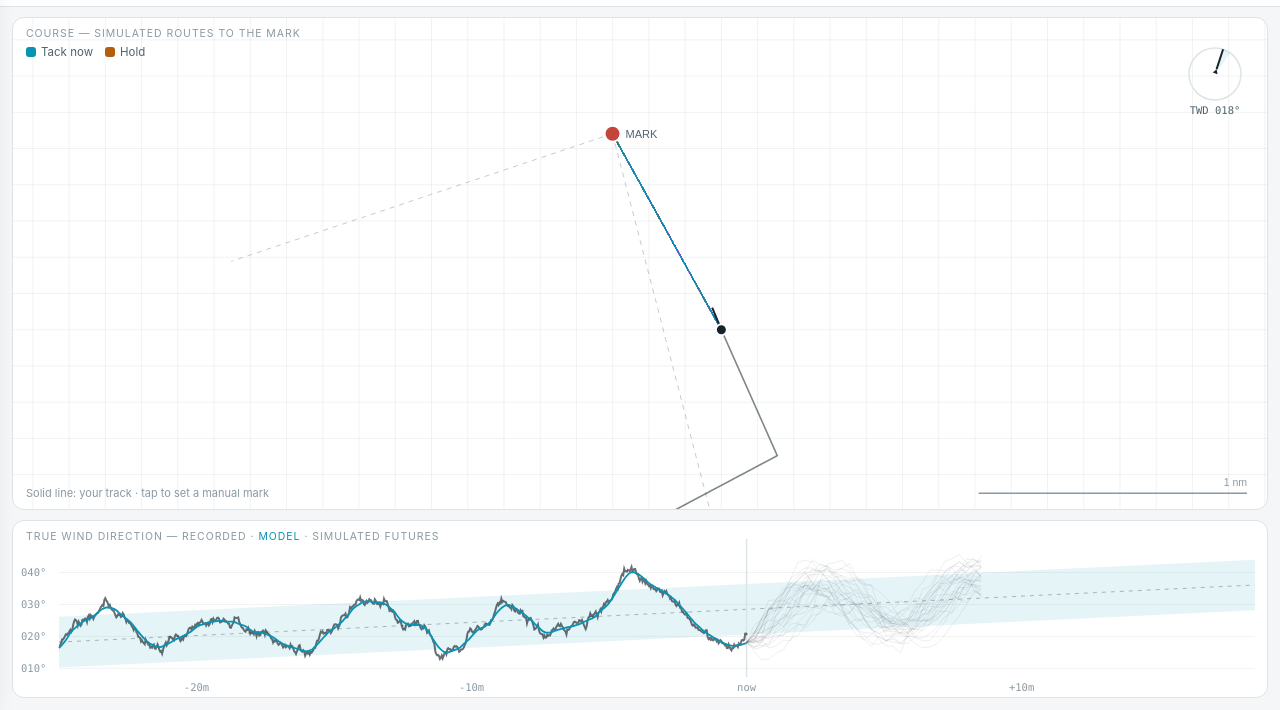
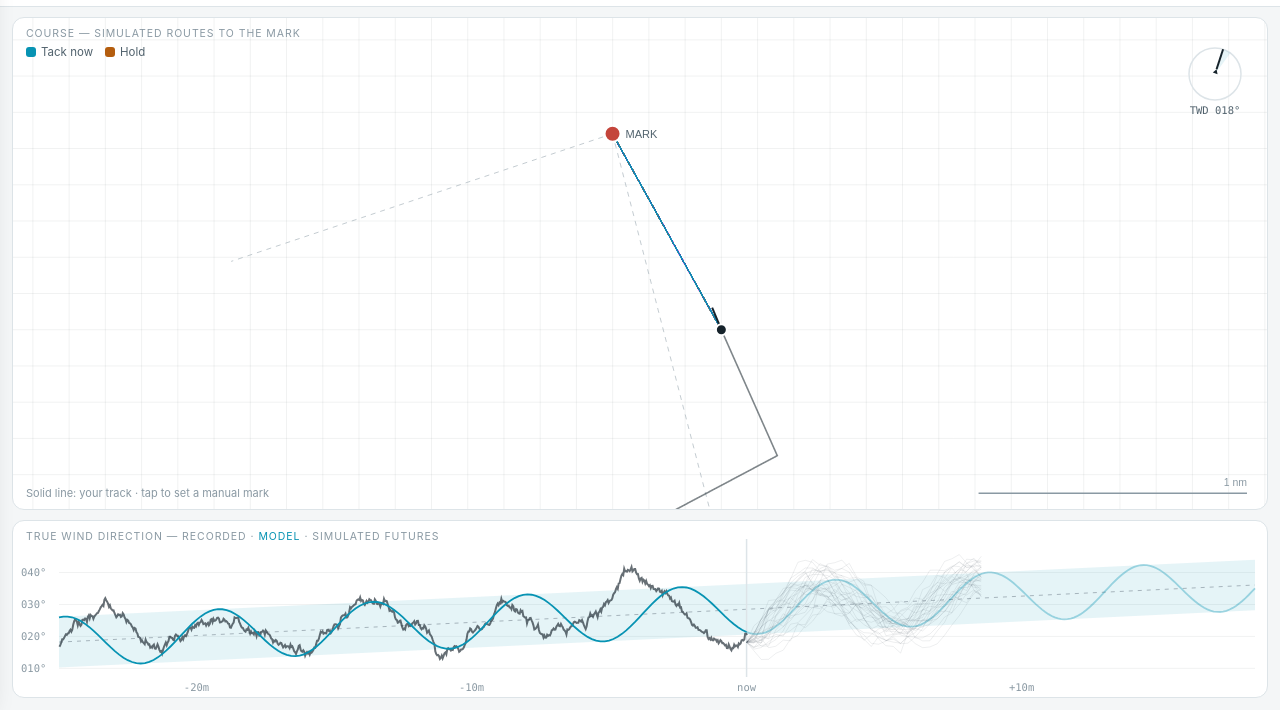
Before and after one commit to gradymorgan/tack-now, a website: page public/index.html in a window 1280 px wide. Shown: the part 90-800 px from the top of the page. Drawn offline with Linux system fonts and the light colour scheme; no server answers.

Commit message:
Replace smoothed-wind overlay with the fitted model projection
The teal line is now the model's sinusoid — amplitude/period/trend from
the fit, phase by least squares against the recorded residuals — solid
over the past, faded where it extrapolates forward. Reads as the
breeze's rhythm: when the next header/lift is due if the oscillation
holds its beat.

Co-Authored-By: Claude Fable 5 <noreply@anthropic.com>
Claude-Session: https://claude.ai/code/session_01CVnHvrXJj6fyZ1D6HTCPdn

```diff
--- a/public/index.html
+++ b/public/index.html
@@ -422,13 +422,26 @@ function fitWind(hist, windowMin, tauDefault) {
   }
   const tail = v.slice(-8);
   const cur = tail.reduce((a, b) => a + b) / tail.length;
-  // smoothed wind (trend + slow residual, fast noise removed) for the chart overlay
-  const step = Math.max(1, Math.floor(n / 240));
-  const smoothPts = [];
-  for (let i = 0; i < n; i += step) smoothPts.push([t[i] * 60, mv + trend * (t[i] - mt) + smooth[i]]);  // [sec, deg]
+  // oscillation phase by least squares: regress residuals on sin/cos at the
+  // detected period, so the drawn model wave lines up with the recorded swings
+  const w = 2 * Math.PI / period;
+  let Sss = 0, Scc = 0, Ssc = 0, Srs = 0, Src = 0;
+  for (let i = 0; i < n; i++) {
+    const ts = t[i] * 60;
+    const si = Math.sin(w * ts), ci = Math.cos(w * ts);
+    Sss += si * si; Scc += ci * ci; Ssc += si * ci;
+    Srs += resid[i] * si; Src += resid[i] * ci;
+  }
+  const det = Sss * Scc - Ssc * Ssc;
+  let phase = 0;
+  if (Math.abs(det) > 1e-9) {
+    const a = (Srs * Scc - Src * Ssc) / det;   // coefficient on sin
+    const b = (Src * Sss - Srs * Ssc) / det;   // coefficient on cos
+    phase = Math.atan2(b, a);                  // a·sin + b·cos = A·sin(ωt + φ)
+  }
   return {
     cur: norm360(cur), mean: norm360(cur + normAng(meanNow - cur)),
-    trend, amp, period, sigma, tau: tauDefault, smoothPts,
+    trend, amp, period, sigma, tau: tauDefault, phase,
     windowUsed: Math.round((t[n - 1] - t[0])), samples: n, source: "fit",
   };
 }
@@ -888,19 +901,25 @@ function drawStrip() {
     past.forEach((p, i) => i ? ctx.lineTo(X(p[0]), Y(p[1])) : ctx.moveTo(X(p[0]), Y(p[1])));
     ctx.stroke(); ctx.globalAlpha = 1;
   }
-  // smoothed wind (what the fit extracted) over the raw trace, re-anchored in
-  // case the fit unwrapped into a different 360° branch than the raw drawing
-  if (fit && fit.smoothPts && fit.smoothPts.length > 1) {
-    const off = 360 * Math.round((fit.smoothPts[fit.smoothPts.length - 1][1] - P.cur) / 360);
+  // model projection: the fitted sinusoid (LS phase, model amp/period/trend),
+  // solid over the recorded past, faded where it extrapolates into the future
+  if (P.amp > 0.3) {
+    const phase = (fit && fit.phase != null && (!settings || !settings.windOverride || !settings.windOverride.enabled))
+      ? fit.phase
+      : Math.asin(clamp((P.cur - P.mean) / Math.max(0.31, P.amp), -1, 1));  // fallback: anchor at now
+    const wv = 2 * Math.PI / P.period;
+    const proj = t => trendAt(t) + P.amp * Math.sin(wv * t + phase);
     ctx.strokeStyle = css("--tack"); ctx.lineWidth = 1.8;
-    ctx.beginPath();
-    let started = false;
-    for (const [ts, v] of fit.smoothPts) {
-      if (ts < T0) continue;
-      if (!started) { ctx.moveTo(X(ts), Y(v - off)); started = true; }
-      else ctx.lineTo(X(ts), Y(v - off));
+    for (const [ta, tb, alpha] of [[T0, 0, 1], [0, T1, 0.35]]) {
+      ctx.globalAlpha = alpha;
+      ctx.beginPath();
+      const stepT = (tb - ta) / 160;
+      for (let tt = ta; tt <= tb; tt += stepT) {
+        if (tt === ta) ctx.moveTo(X(tt), Y(proj(tt))); else ctx.lineTo(X(tt), Y(proj(tt)));
+      }
+      ctx.stroke();
     }
-    ctx.stroke();
+    ctx.globalAlpha = 1;
   }
   stripC._map = { X, Y, T0, T1, padL, padR, past, P };
 }
```
Also changed, not shown: docs/screenshot.png.
